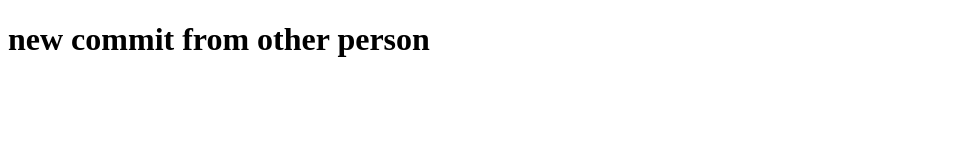
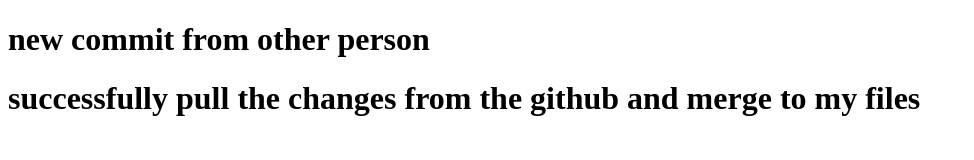
Before and after one commit to mieruko-chan/Demo-repo, a plain HTML site: page page2.html in a window 1280 px wide. Shown: the whole page, without its empty margins (0-974 px from the left). Drawn offline with Linux system fonts and the light colour scheme.

Commit message:
pull is success

```diff
--- a/page2.html
+++ b/page2.html
@@ -8,5 +8,6 @@
   </head>
   <body>
     <h1>new commit from other person</h1>
+    <h1>successfully pull the changes from the github and merge to my files </h1>
   </body>
 </html>
```
